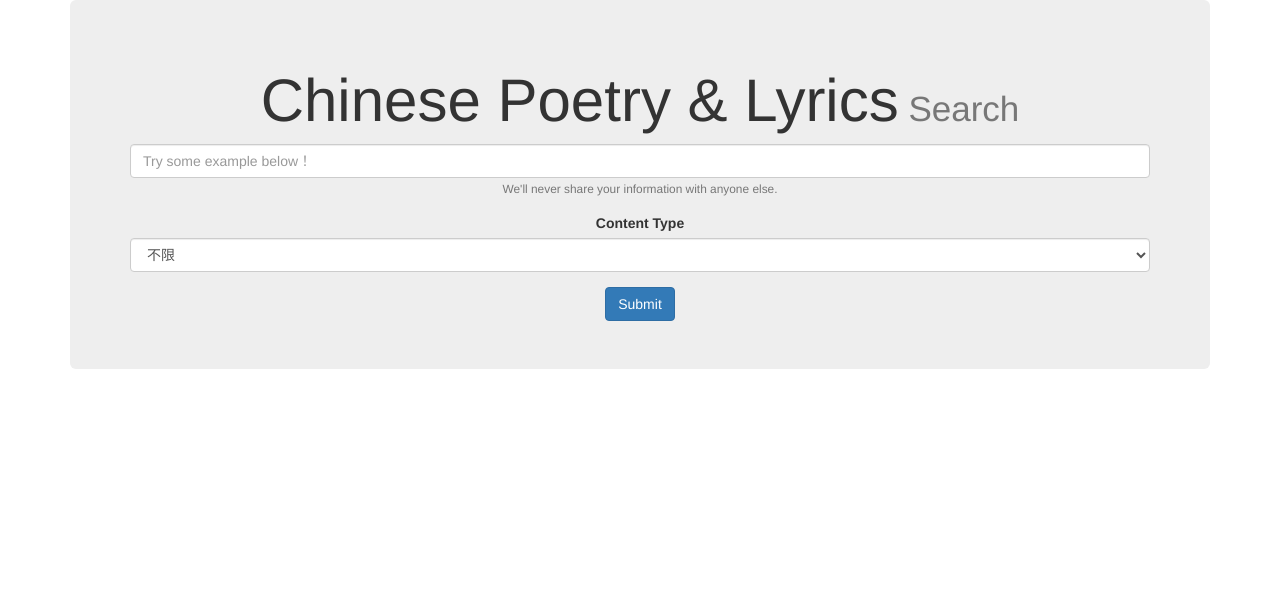
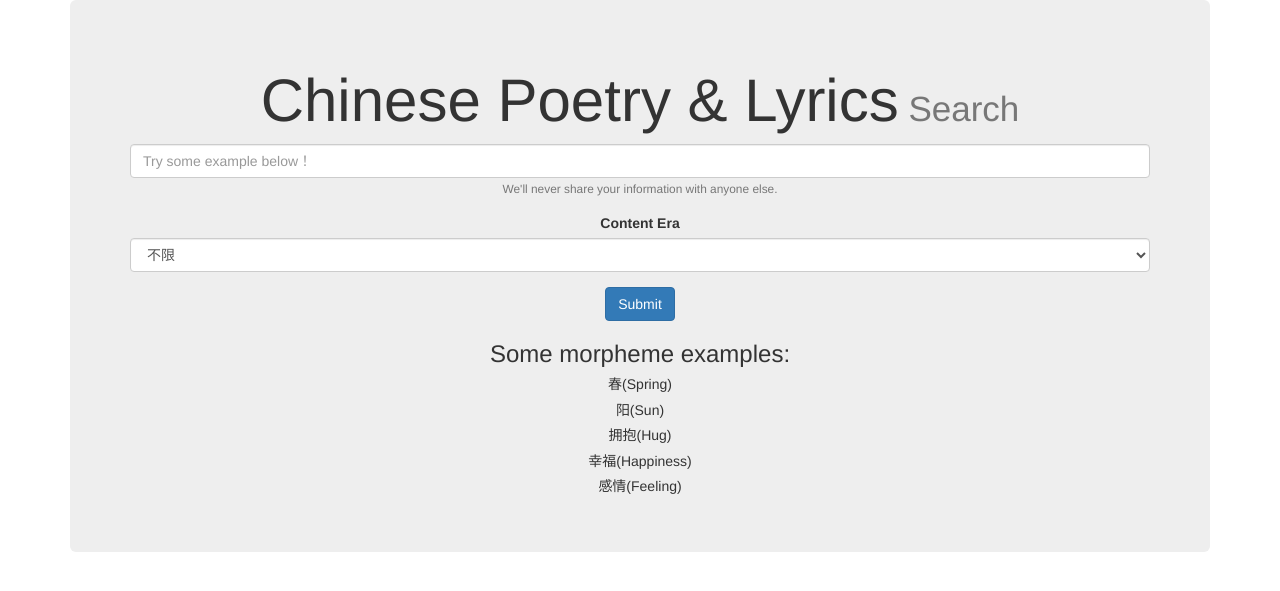
Before and after one commit to luo693353634/group_project, a Flask app: page / in a window 1280 px wide. Shown: the top 591 px of the page. Run offline with Flask 2, Linux system fonts and the light colour scheme; parts of the project's set-up code (start-up, migrations or seed data) failed here and were passed over; some libraries are stand-ins or nearby versions.

Commit message:
Update home.html

```diff
--- a/templates/home.html
+++ b/templates/home.html
@@ -12,7 +12,7 @@
               </div>
 
               <div class="form-group">
-                <label for="exampleFormControlSelect1">Content Type</label>
+                <label for="exampleFormControlSelect1">Content Era</label>
                 <select class="form-control" id="type-1-type" name="type">
 	            <option>不限</option>
                     <option>秦汉</option>
@@ -26,6 +26,12 @@
               </div>
               <button type="submit" class="btn btn-primary">Submit</button>
             </form>
+	      <h3>Some morpheme examples:</h3>
+	      <h5>春(Spring)</h5>
+	      <h5>阳(Sun)</h5>
+	      <h5>拥抱(Hug)</h5>
+	      <h5>幸福(Happiness)</h5>
+	      <h5>感情(Feeling)</h5>
       </div>
 
 
```
